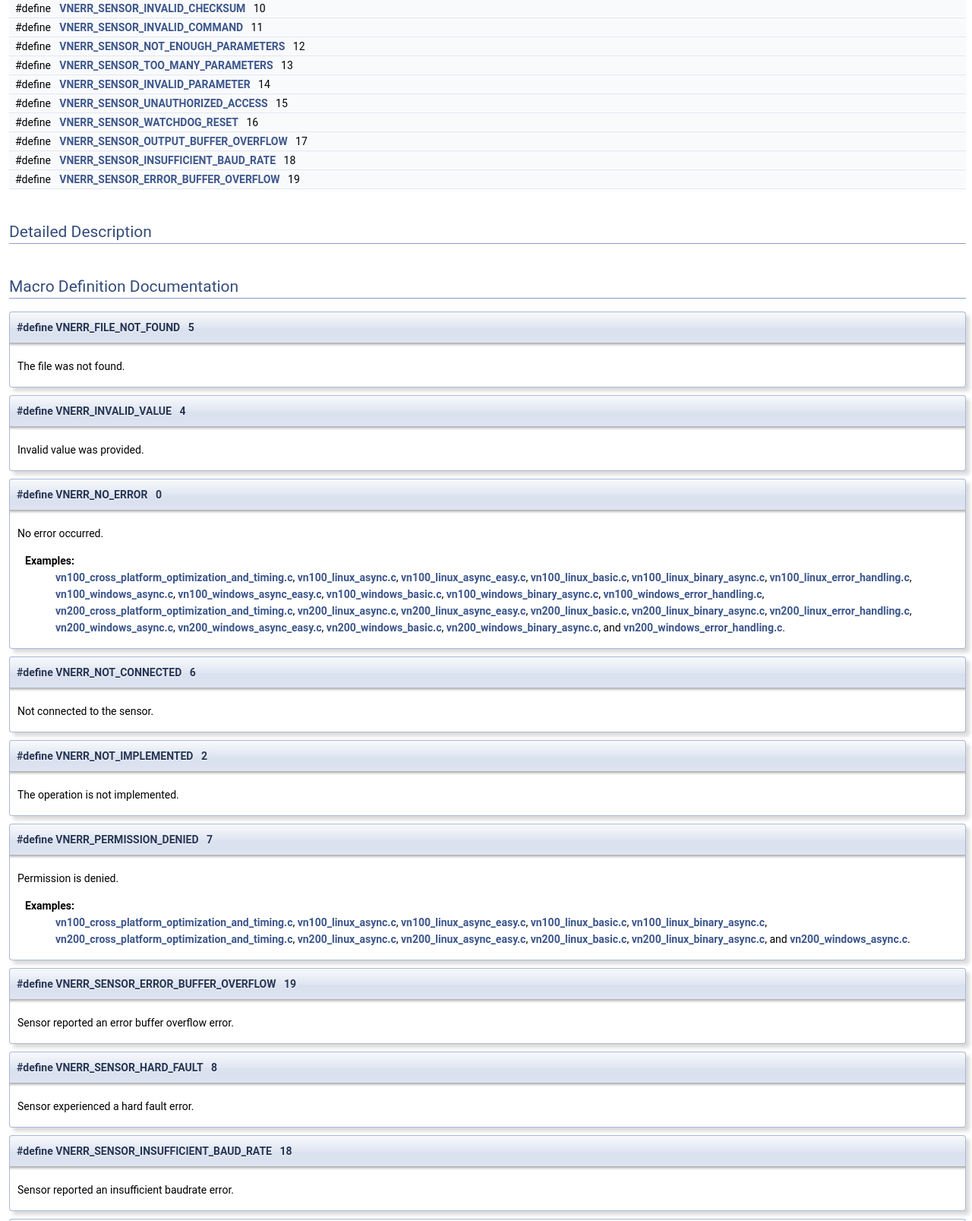
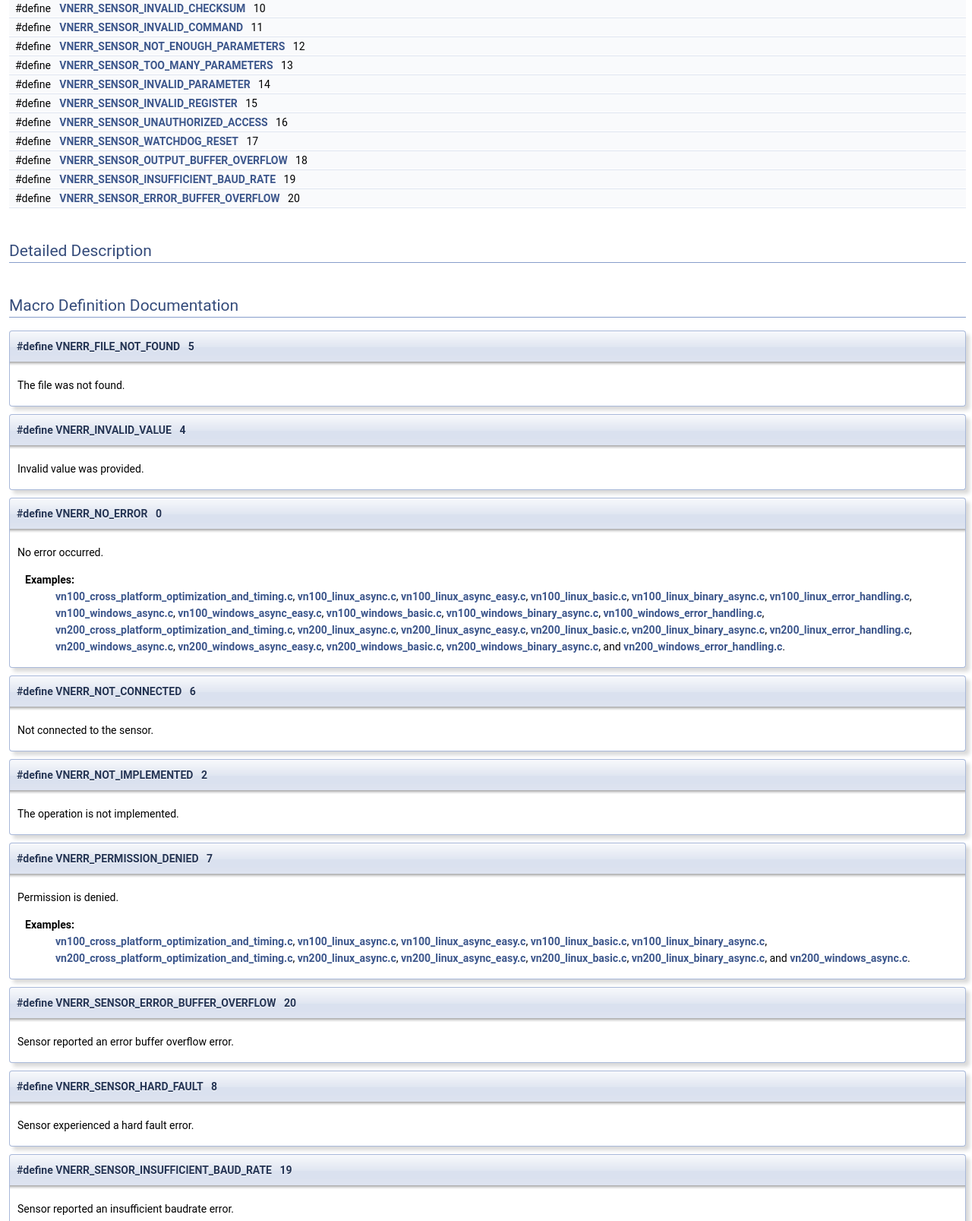
Before and after one commit to maru-n/vnccpplib, a plain HTML site: page html_help/group___v_n___e_r_r_o_r___c_o_d_e.html in a window 1280 px wide. Shown: the part 466-2073 px from the top of the page at 76% size. Drawn offline with Linux system fonts and the light colour scheme.

Commit message:
fixed document html.

```diff
--- a/html_help/group___v_n___e_r_r_o_r___c_o_d_e.html
+++ b/html_help/group___v_n___e_r_r_o_r___c_o_d_e.html
@@ -115,15 +115,17 @@ Macros</h2></td></tr>
 <tr class="separator:ga51bdf38590046fe615441fcf1083cb7c"><td class="memSeparator" colspan="2">&#160;</td></tr>
 <tr class="memitem:gaea925f7e99aca9720ec5bc96a2decbae"><td class="memItemLeft" align="right" valign="top">#define&#160;</td><td class="memItemRight" valign="bottom"><a class="el" href="group___v_n___e_r_r_o_r___c_o_d_e.html#gaea925f7e99aca9720ec5bc96a2decbae">VNERR_SENSOR_INVALID_PARAMETER</a>&#160;&#160;&#160;14</td></tr>
 <tr class="separator:gaea925f7e99aca9720ec5bc96a2decbae"><td class="memSeparator" colspan="2">&#160;</td></tr>
-<tr class="memitem:ga488da21274243140e524076d1fa5c40c"><td class="memItemLeft" align="right" valign="top">#define&#160;</td><td class="memItemRight" valign="bottom"><a class="el" href="group___v_n___e_r_r_o_r___c_o_d_e.html#ga488da21274243140e524076d1fa5c40c">VNERR_SENSOR_UNAUTHORIZED_ACCESS</a>&#160;&#160;&#160;15</td></tr>
+<tr class="memitem:vnerr_sensor_invalid_register"><td class="memItemLeft" align="right" valign="top">#define&#160;</td><td class="memItemRight" valign="bottom"><a class="el" href="group___v_n___e_r_r_o_r___c_o_d_e.html#vnerr_sensor_invalid_register">VNERR_SENSOR_INVALID_REGISTER</a>&#160;&#160;&#160;15</td></tr>
+<tr class="separator:vnerr_sensor_invalid_register"><td class="memSeparator" colspan="2">&#160;</td></tr>
+<tr class="memitem:ga488da21274243140e524076d1fa5c40c"><td class="memItemLeft" align="right" valign="top">#define&#160;</td><td class="memItemRight" valign="bottom"><a class="el" href="group___v_n___e_r_r_o_r___c_o_d_e.html#ga488da21274243140e524076d1fa5c40c">VNERR_SENSOR_UNAUTHORIZED_ACCESS</a>&#160;&#160;&#160;16</td></tr>
 <tr class="separator:ga488da21274243140e524076d1fa5c40c"><td class="memSeparator" colspan="2">&#160;</td></tr>
-<tr class="memitem:ga5fb0a206fa60cd0bc7d734cce2fbf59a"><td class="memItemLeft" align="right" valign="top">#define&#160;</td><td class="memItemRight" valign="bottom"><a class="el" href="group___v_n___e_r_r_o_r___c_o_d_e.html#ga5fb0a206fa60cd0bc7d734cce2fbf59a">VNERR_SENSOR_WATCHDOG_RESET</a>&#160;&#160;&#160;16</td></tr>
+<tr class="memitem:ga5fb0a206fa60cd0bc7d734cce2fbf59a"><td class="memItemLeft" align="right" valign="top">#define&#160;</td><td class="memItemRight" valign="bottom"><a class="el" href="group___v_n___e_r_r_o_r___c_o_d_e.html#ga5fb0a206fa60cd0bc7d734cce2fbf59a">VNERR_SENSOR_WATCHDOG_RESET</a>&#160;&#160;&#160;17</td></tr>
 <tr class="separator:ga5fb0a206fa60cd0bc7d734cce2fbf59a"><td class="memSeparator" colspan="2">&#160;</td></tr>
-<tr class="memitem:gafd0150bb20e241a554caa5eb5e872e5c"><td class="memItemLeft" align="right" valign="top">#define&#160;</td><td class="memItemRight" valign="bottom"><a class="el" href="group___v_n___e_r_r_o_r___c_o_d_e.html#gafd0150bb20e241a554caa5eb5e872e5c">VNERR_SENSOR_OUTPUT_BUFFER_OVERFLOW</a>&#160;&#160;&#160;17</td></tr>
+<tr class="memitem:gafd0150bb20e241a554caa5eb5e872e5c"><td class="memItemLeft" align="right" valign="top">#define&#160;</td><td class="memItemRight" valign="bottom"><a class="el" href="group___v_n___e_r_r_o_r___c_o_d_e.html#gafd0150bb20e241a554caa5eb5e872e5c">VNERR_SENSOR_OUTPUT_BUFFER_OVERFLOW</a>&#160;&#160;&#160;18</td></tr>
 <tr class="separator:gafd0150bb20e241a554caa5eb5e872e5c"><td class="memSeparator" colspan="2">&#160;</td></tr>
-<tr class="memitem:ga086bc8ef564a70e420b3137d4bf33c74"><td class="memItemLeft" align="right" valign="top">#define&#160;</td><td class="memItemRight" valign="bottom"><a class="el" href="group___v_n___e_r_r_o_r___c_o_d_e.html#ga086bc8ef564a70e420b3137d4bf33c74">VNERR_SENSOR_INSUFFICIENT_BAUD_RATE</a>&#160;&#160;&#160;18</td></tr>
+<tr class="memitem:ga086bc8ef564a70e420b3137d4bf33c74"><td class="memItemLeft" align="right" valign="top">#define&#160;</td><td class="memItemRight" valign="bottom"><a class="el" href="group___v_n___e_r_r_o_r___c_o_d_e.html#ga086bc8ef564a70e420b3137d4bf33c74">VNERR_SENSOR_INSUFFICIENT_BAUD_RATE</a>&#160;&#160;&#160;19</td></tr>
 <tr class="separator:ga086bc8ef564a70e420b3137d4bf33c74"><td class="memSeparator" colspan="2">&#160;</td></tr>
-<tr class="memitem:ga602841804995752112a897991369dee6"><td class="memItemLeft" align="right" valign="top">#define&#160;</td><td class="memItemRight" valign="bottom"><a class="el" href="group___v_n___e_r_r_o_r___c_o_d_e.html#ga602841804995752112a897991369dee6">VNERR_SENSOR_ERROR_BUFFER_OVERFLOW</a>&#160;&#160;&#160;19</td></tr>
+<tr class="memitem:ga602841804995752112a897991369dee6"><td class="memItemLeft" align="right" valign="top">#define&#160;</td><td class="memItemRight" valign="bottom"><a class="el" href="group___v_n___e_r_r_o_r___c_o_d_e.html#ga602841804995752112a897991369dee6">VNERR_SENSOR_ERROR_BUFFER_OVERFLOW</a>&#160;&#160;&#160;20</td></tr>
 <tr class="separator:ga602841804995752112a897991369dee6"><td class="memSeparator" colspan="2">&#160;</td></tr>
 </table>
 <a name="details" id="details"></a><h2 class="groupheader">Detailed Description</h2>
@@ -213,7 +215,7 @@ Macros</h2></td></tr>
 <div class="memproto">
       <table class="memname">
         <tr>
-          <td class="memname">#define VNERR_SENSOR_ERROR_BUFFER_OVERFLOW&#160;&#160;&#160;19</td>
+          <td class="memname">#define VNERR_SENSOR_ERROR_BUFFER_OVERFLOW&#160;&#160;&#160;20</td>
         </tr>
       </table>
 </div><div class="memdoc">
@@ -239,7 +241,7 @@ Macros</h2></td></tr>
 <div class="memproto">
       <table class="memname">
         <tr>
-          <td class="memname">#define VNERR_SENSOR_INSUFFICIENT_BAUD_RATE&#160;&#160;&#160;18</td>
+          <td class="memname">#define VNERR_SENSOR_INSUFFICIENT_BAUD_RATE&#160;&#160;&#160;19</td>
         </tr>
       </table>
 </div><div class="memdoc">
@@ -305,7 +307,7 @@ Macros</h2></td></tr>
 <div class="memproto">
       <table class="memname">
         <tr>
-          <td class="memname">#define VNERR_SENSOR_OUTPUT_BUFFER_OVERFLOW&#160;&#160;&#160;17</td>
+          <td class="memname">#define VNERR_SENSOR_OUTPUT_BUFFER_OVERFLOW&#160;&#160;&#160;18</td>
         </tr>
       </table>
 </div><div class="memdoc">
@@ -339,12 +341,25 @@ Macros</h2></td></tr>
 
 </div>
 </div>
+<a class="anchor" id="vnerr_sensor_invalid_register"></a>
+<div class="memitem">
+<div class="memproto">
+      <table class="memname">
+        <tr>
+          <td class="memname">#define VNERR_SENSOR_INVALID_REGISTER&#160;&#160;&#160;15</td>
+        </tr>
+      </table>
+</div><div class="memdoc">
+<p>Sensor reported an invalid register error. </p>
+
+</div>
+</div>
 <a class="anchor" id="ga488da21274243140e524076d1fa5c40c"></a>
 <div class="memitem">
 <div class="memproto">
       <table class="memname">
         <tr>
-          <td class="memname">#define VNERR_SENSOR_UNAUTHORIZED_ACCESS&#160;&#160;&#160;15</td>
+          <td class="memname">#define VNERR_SENSOR_UNAUTHORIZED_ACCESS&#160;&#160;&#160;16</td>
         </tr>
       </table>
 </div><div class="memdoc">
@@ -357,7 +372,7 @@ Macros</h2></td></tr>
 <div class="memproto">
       <table class="memname">
         <tr>
-          <td class="memname">#define VNERR_SENSOR_WATCHDOG_RESET&#160;&#160;&#160;16</td>
+          <td class="memname">#define VNERR_SENSOR_WATCHDOG_RESET&#160;&#160;&#160;17</td>
         </tr>
       </table>
 </div><div class="memdoc">
```
